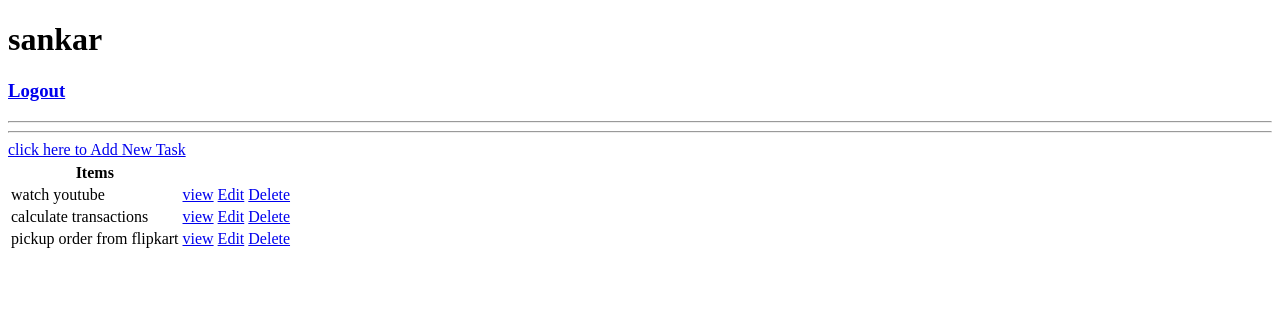
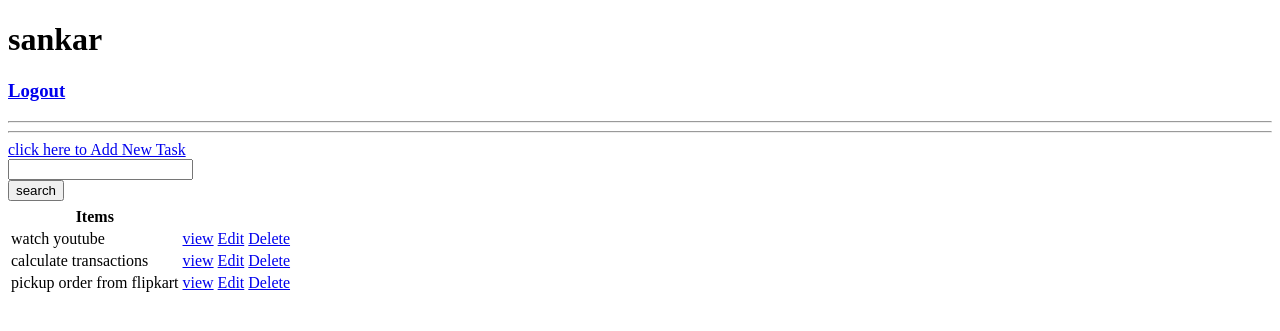
Before and after one commit to sankarreddy050/TodoList, a Django app: page / in a window 1280 px wide. Shown: the top 331 px of the page. Run offline with Django 3.2, Linux system fonts and the light colour scheme; a user stored in the database is signed in; data comes from the database, SQL or seed files in the repository.

Commit message:
seaching feature add for searching task in todolist

```diff
--- a/base/templates/base/task_list.html
+++ b/base/templates/base/task_list.html
@@ -15,7 +15,14 @@
     {% endif %}
     <hr><hr>
     <table>
-        <tr><a href="{% url 'task-create' %}">click here to Add New Task</a></tr>
+        <tr><a href="{% url 'task-create' %}">click here to Add New Task</a></tr><br>
+        <tr>
+            <form action="" method="GET">
+                {% csrf_token %}
+                <input type="text" name="search-area" valuye="{{search_input}}"><br>
+                <input type="submit" value="search">
+            </form>
+        </tr>
         <tr>
             <th>Items</th>
         </tr>
--- a/base/views.py
+++ b/base/views.py
@@ -48,7 +48,22 @@ class TaskList(LoginRequiredMixin,ListView):
         context = super().get_context_data(**kwargs)
         context['tasks'] = context['tasks'].filter(user=self.request.user)
         context['count']= context['tasks'].filter(complete=False).count()
+
+
+        search_input = self.request.GET.get('search-area') or ''
+
+        if search_input:
+            context['tasks'] = context['tasks'].filter(
+                title__contains=search_input)
+
+        context['search_input'] = search_input
+
         return context
+        # if search_input:
+        #     context['tasks'] = context['tasks'].filter(title__startswith = search_input)
+        # context['search_input'] = search_input
+        # return context
+
 class DetailsView(LoginRequiredMixin,DetailView):
     model = Task
     template_name = "base/task.html"
```
